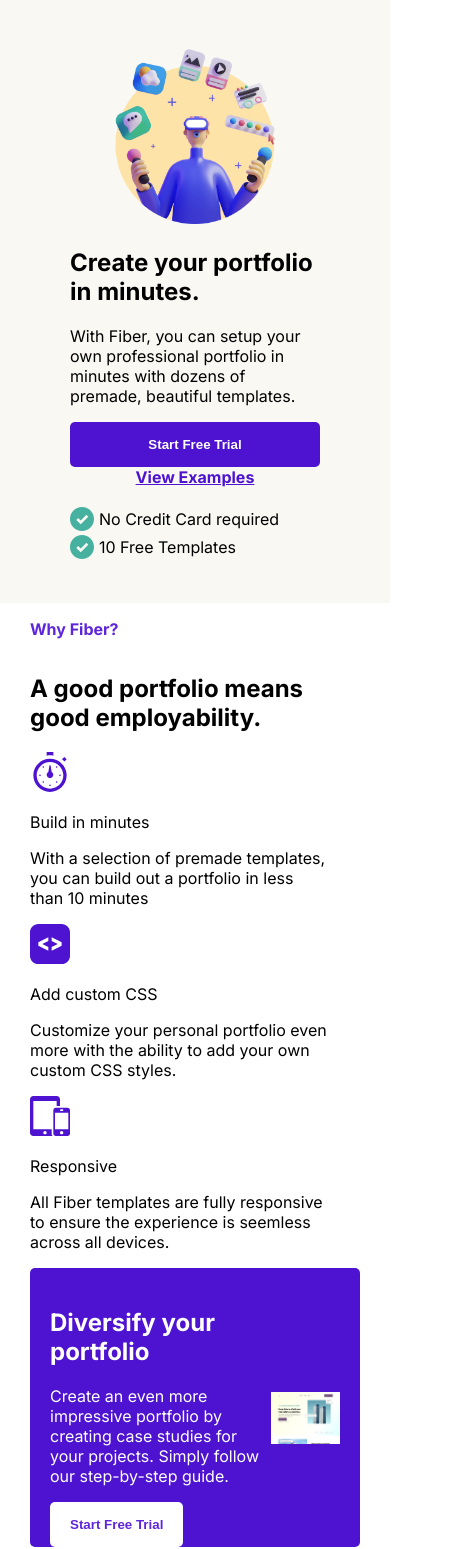
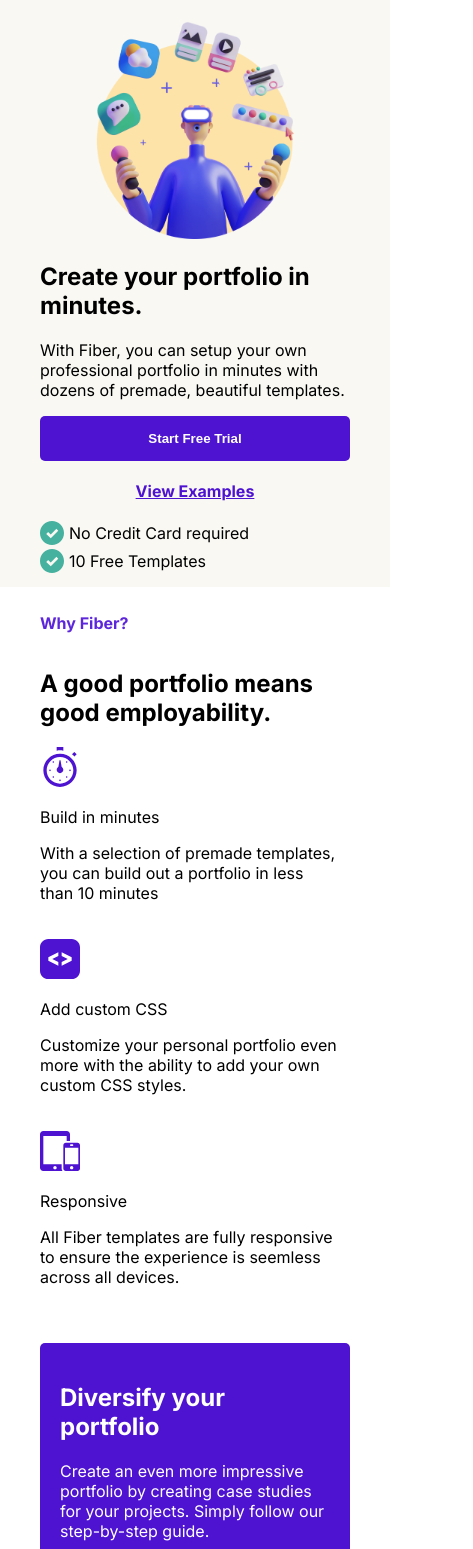
Before and after one commit to fosteeco/codewell-fiber-landing-page-challenge, a plain HTML site: page index.html in a window 390 px wide. Shown: the part 67-1616 px from the top of the page, 473 px wide, since content can reach past the window. Drawn offline with Linux system fonts and the light colour scheme.

Commit message:
Finished Mobile styles

```diff
--- a/style.css
+++ b/style.css
@@ -84,7 +84,6 @@ section {
 }
 
 .hero {
-  padding: 40px;
   flex-direction: row;
   justify-content: center;
   align-items: center;
@@ -221,6 +220,10 @@ section {
     width: 75%;
   }
 
+  section {
+    padding: 10px;
+  }
+
   .ratings-container {
     display: none;
   }
@@ -231,8 +234,9 @@ section {
     align-items: center;
   }
 
-  .hero-links > button {
+  section div button {
     width: 100%;
+    margin-bottom: 20px;
   }
 
   .desktop-nav {
@@ -243,8 +247,26 @@ section {
     flex-direction: column;
   }
 
+  .feature-cards .feature-card,
+  .user-cards .user-card {
+    margin-bottom: 20px;
+  }
+
   .user-cards {
     flex-direction: column;
     align-items: center;
   }
+
+  .portfolio-showcase {
+    flex-direction: column;
+  }
+
+  .main-footer {
+    flex-direction: column;
+    flex-wrap: wrap;
+  }
+
+  .main-footer div:last-of-type {
+    margin-bottom: 30px;
+  }
 }
```
